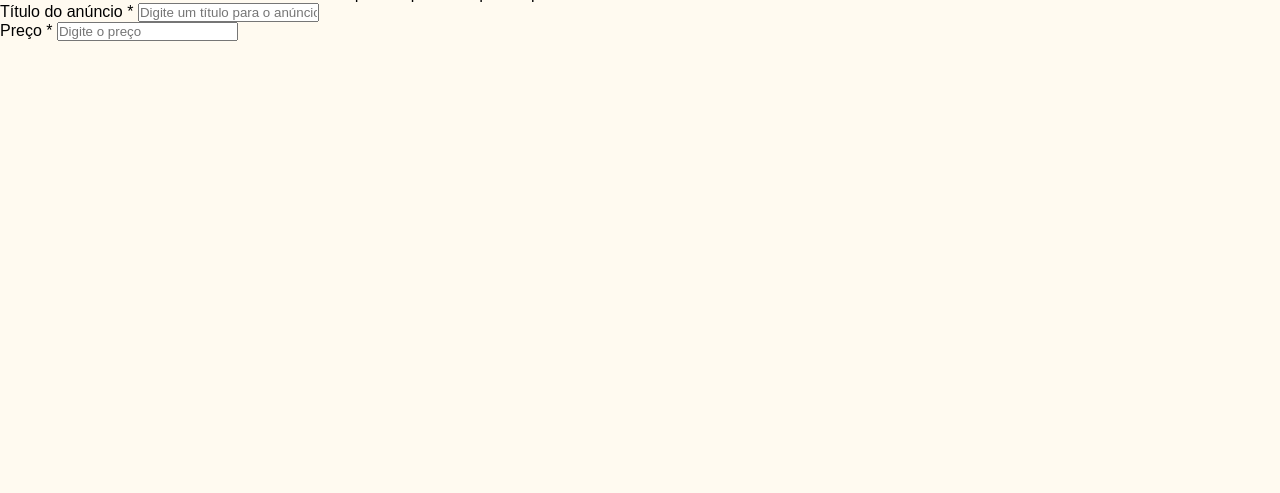
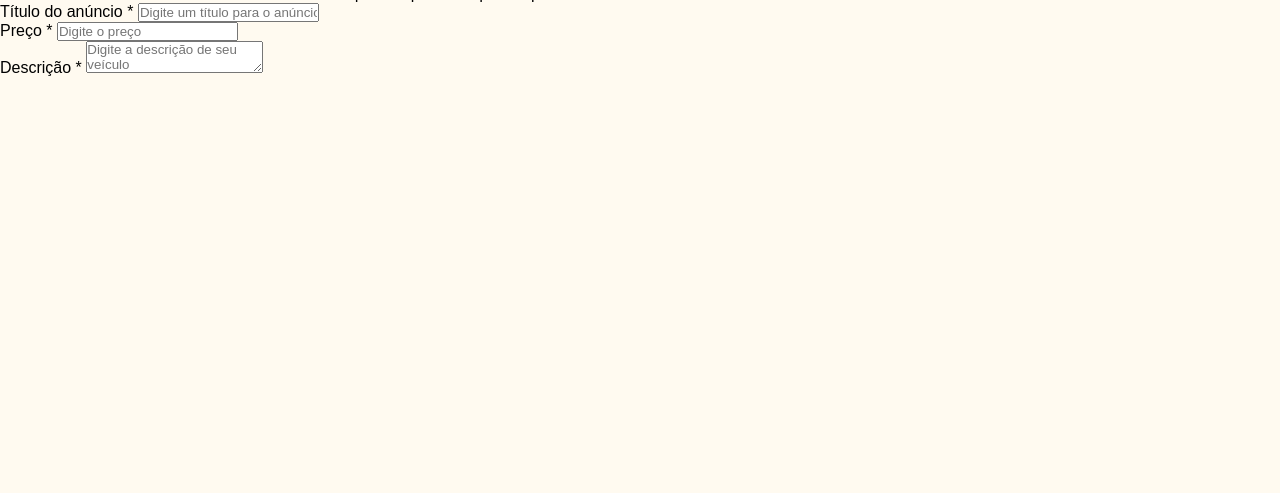
Before and after one commit to Caio-Santos2010/projetoFormulario, a plain HTML site: page index.html in a window 1280 px wide. Shown: the part 307-800 px from the top of the page. Drawn offline with Linux system fonts and the light colour scheme.

Commit message:
caio santos

```diff
--- a/index.html
+++ b/index.html
@@ -29,6 +29,10 @@
                 <label for="preco">Preço <span class="campo-obrigatorio">*</span></label>
                 <input type="number" name="preco" id="preco" class="block" placeholder="Digite o preço">
             </div>
+            <div class="caixaInputs">
+                <label for="descricao">Descrição <span class="campo-obrigatorio">*</span></label>
+                <textarea name="descricao" id="descricao" placeholder="Digite a descrição de seu veículo"></textarea>
+            </div>
         </form>
      </div>
     </div>
```
